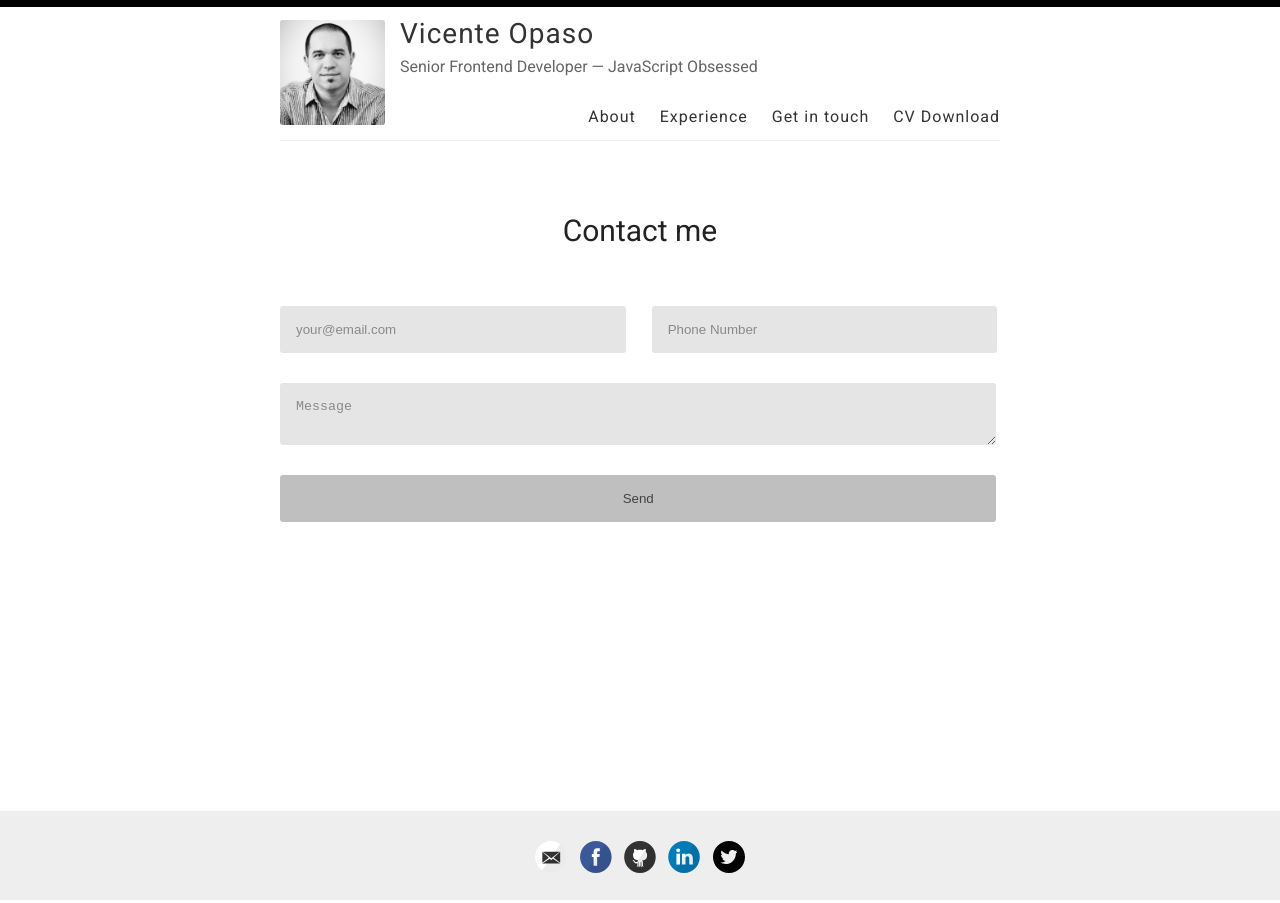
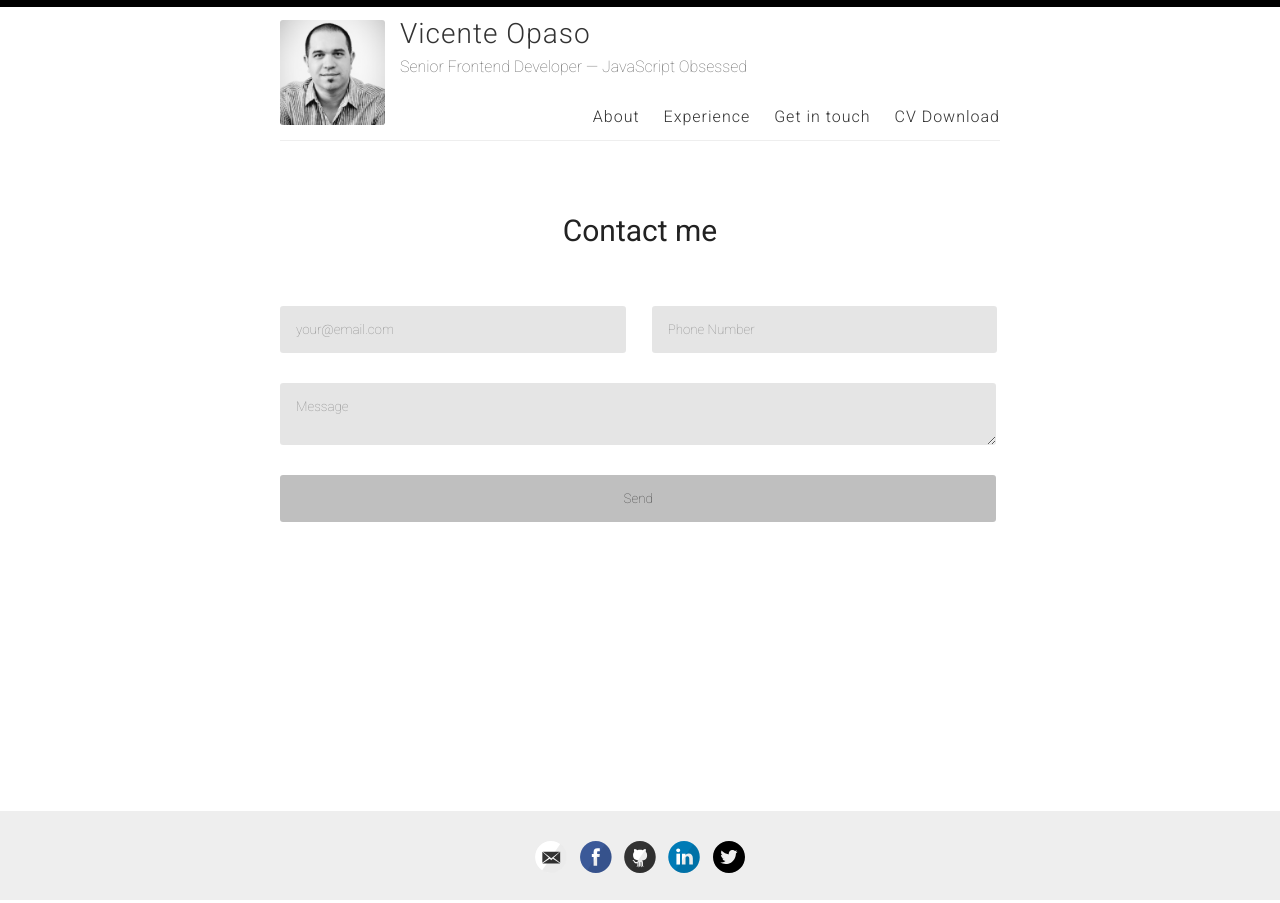
Before and after one commit to vicenteopaso/vicenteopaso, a Jekyll site: the page built from _pages/contact.md, in a window 1280 px wide. Built offline with Jekyll 4.4.1, drawn with Linux system fonts in a browser that asks for light colours.

Commit message:
Update style.scss

```diff
--- a/assets/style.scss
+++ b/assets/style.scss
@@ -13,7 +13,7 @@
 /* BASE RULES */
 /**************/
 
-@import url('https://fonts.googleapis.com/css?family=Roboto');
+@import url('https://fonts.googleapis.com/css2?family=Roboto:wght@100;300;400;500;700;900&display=swap');
 
 html {
   font-size: 100%;
@@ -126,6 +126,12 @@
 table tr th :last-child,
 table tr td :last-child {
 	margin-bottom: 0;
+}
+
+input,
+textarea,
+button {
+  font-family: $roboto;
 }
 
 /*.detailed .entry p:first-of-type:first-letter {
```
